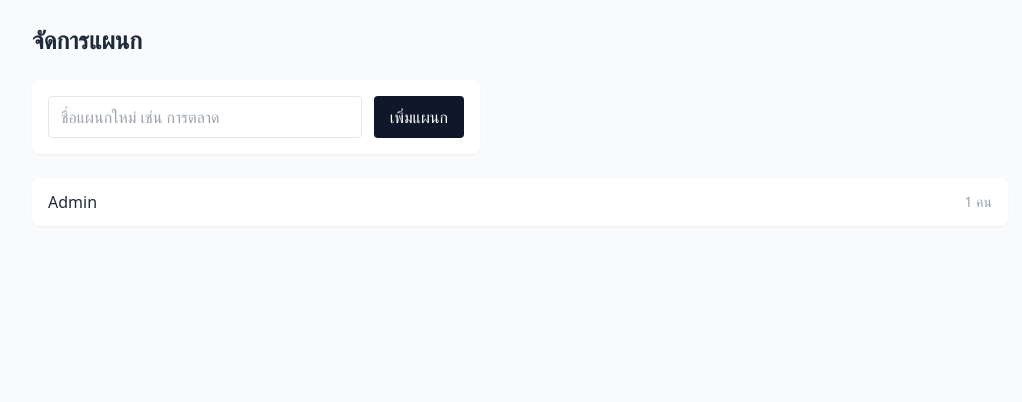
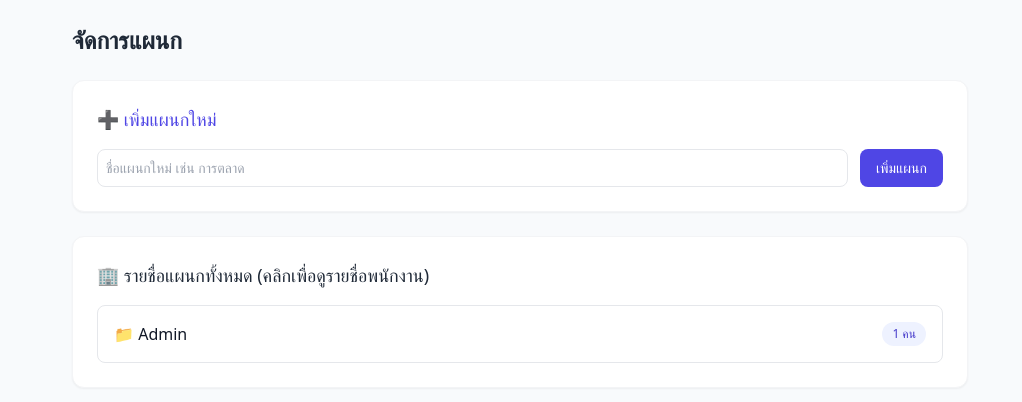
Before and after one commit to boyager4-dot/task-management-app, a Flask app: page /admin/departments in a window 1280 px wide. Shown: the part 56-458 px from the top of the page, without its empty margins (120-1142 px from the left). Run offline with Flask 3, Linux system fonts and the light colour scheme; a user stored in the database is signed in; some libraries are stand-ins or nearby versions.

Commit message:
Update department expandable view, employee move, and password reset

```diff
--- a/Desktop/task-management-app/app.py
+++ b/Desktop/task-management-app/app.py
@@ -271,13 +271,26 @@ def create_app():
             abort(403)
         dept = db.session.get(Department, dept_id)
         if dept:
-            # ป้องกันลบแผนกถ้ายังมีพนักงานอยู่
             if dept.employees:
                 flash("ไม่สามารถลบแผนกนี้ได้เนื่องจากยังมีพนักงานสังกัดอยู่", "error")
             else:
                 db.session.delete(dept)
                 db.session.commit()
                 flash("ลบแผนกเรียบร้อยแล้ว", "success")
+        return redirect(url_for("admin_departments"))
+
+    # ---------- Admin: move employee department ----------
+    @app.route("/admin/employees/<int:emp_id>/move", methods=["POST"])
+    @login_required
+    def move_employee(emp_id):
+        if not current_user.is_admin:
+            abort(403)
+        emp = db.session.get(Employee, emp_id)
+        if emp:
+            new_dept_id = request.form.get("department_id")
+            emp.department_id = int(new_dept_id) if new_dept_id else None
+            db.session.commit()
+            flash(f"ย้ายแผนกของ {emp.full_name} เรียบร้อยแล้ว", "success")
         return redirect(url_for("admin_departments"))
 
     # ---------- Admin: employees ----------
@@ -316,6 +329,22 @@ def create_app():
             "admin_employees.html", employees=employees, departments=departments
         )
 
+    # ---------- Admin: reset employee password ----------
+    @app.route("/admin/employees/<int:emp_id>/reset-password", methods=["POST"])
+    @login_required
+    def reset_password(emp_id):
+        if not current_user.is_admin:
+            abort(403)
+        emp = db.session.get(Employee, emp_id)
+        new_pw = request.form.get("new_password", "").strip()
+        if emp and new_pw:
+            emp.set_password(new_pw)
+            db.session.commit()
+            flash(f"รีเซ็ตรหัสผ่านของ {emp.full_name} เป็น '{new_pw}' เรียบร้อยแล้ว", "success")
+        else:
+            flash("กรุณากรอกรหัสผ่านใหม่", "error")
+        return redirect(url_for("admin_employees"))
+
     # ---------- Admin: delete employee ----------
     @app.route("/admin/employees/<int:emp_id>/delete", methods=["POST"])
     @login_required
--- a/Desktop/task-management-app/templates/admin_departments.html
+++ b/Desktop/task-management-app/templates/admin_departments.html
@@ -1,22 +1,63 @@
 {% extends "base.html" %}
-{% block title %}จัดการแผนก{% endblock %}
 {% block content %}
-<h1 class="text-2xl font-semibold mb-6">จัดการแผนก</h1>
+<div class="max-w-4xl mx-auto space-y-6">
+    <h1 class="text-2xl font-semibold text-gray-800">จัดการแผนก</h1>
 
-<form method="POST" class="bg-white p-4 rounded-lg shadow-sm flex gap-3 mb-6 max-w-md">
-  <input type="text" name="name" placeholder="ชื่อแผนกใหม่ เช่น การตลาด" required
-         class="flex-1 border rounded px-3 py-2">
-  <button class="bg-slate-900 text-white px-4 py-2 rounded hover:bg-slate-800">เพิ่มแผนก</button>
-</form>
+    <!-- ฟอร์มเพิ่มแผนก -->
+    <div class="bg-white p-6 rounded-xl shadow-sm border border-gray-100">
+        <h2 class="text-lg font-medium text-indigo-600 mb-4">➕ เพิ่มแผนกใหม่</h2>
+        <form method="POST" class="flex gap-3">
+            <input type="text" name="name" placeholder="ชื่อแผนกใหม่ เช่น การตลาด" required class="flex-1 p-2 border rounded-lg text-sm">
+            <button type="submit" class="bg-indigo-600 text-white px-4 py-2 rounded-lg text-sm hover:bg-indigo-700 transition whitespace-nowrap">เพิ่มแผนก</button>
+        </form>
+    </div>
 
-<div class="bg-white rounded-lg shadow-sm divide-y">
-  {% for d in departments %}
-  <div class="px-4 py-3 flex justify-between items-center">
-    <span>{{ d.name }}</span>
-    <span class="text-sm text-slate-400">{{ d.employees|length }} คน</span>
-  </div>
-  {% else %}
-  <div class="px-4 py-3 text-slate-400 text-sm">ยังไม่มีแผนก</div>
-  {% endfor %}
+    <!-- รายชื่อแผนกแบบกดขยายดูพนักงานและย้ายได้ -->
+    <div class="bg-white p-6 rounded-xl shadow-sm border border-gray-100 space-y-4">
+        <h2 class="text-lg font-medium text-gray-800">🏢 รายชื่อแผนกทั้งหมด (คลิกเพื่อดูรายชื่อพนักงาน)</h2>
+        <div class="space-y-3">
+            {% for dept in departments %}
+            <details class="border border-gray-200 rounded-lg p-4 group">
+                <summary class="flex justify-between items-center cursor-pointer font-medium text-gray-900 select-none">
+                    <span>📁 {{ dept.name }}</span>
+                    <span class="text-xs bg-indigo-50 text-indigo-700 px-2.5 py-1 rounded-full">{{ dept.employees | length }} คน</span>
+                </summary>
+
+                <div class="mt-4 pt-3 border-t border-gray-100 space-y-3">
+                    {% if dept.employees %}
+                        <div class="divide-y">
+                            {% for emp in dept.employees %}
+                            <div class="py-2 flex justify-between items-center text-sm">
+                                <div>
+                                    <span class="font-medium">{{ emp.full_name }}</span>
+                                    <span class="text-gray-500 text-xs">({{ emp.username }})</span>
+                                </div>
+                                <!-- ฟอร์มย้ายแผนกพนักงานคนนี้ด่วน -->
+                                <form action="{{ url_for('move_employee', emp_id=emp.id) }}" method="POST" class="flex items-center gap-2">
+                                    <select name="department_id" onchange="this.form.submit()" class="text-xs p-1 border rounded bg-gray-50">
+                                        <option value="">-- ไม่มีแผนก --</option>
+                                        {% for d in departments %}
+                                        <option value="{{ d.id }}" {% if d.id == emp.department_id %}selected{% endif %}>ย้ายไป: {{ d.name }}</option>
+                                        {% endfor %}
+                                    </select>
+                                </form>
+                            </div>
+                            {% endfor %}
+                        </div>
+                    {% else %}
+                        <p class="text-xs text-gray-400 py-1">ยังไม่มีพนักงานในแผนกนี้</p>
+                    {% endif %}
+
+                    <!-- ปุ่มลบแผนก -->
+                    <div class="pt-2 flex justify-end">
+                        <form action="{{ url_for('delete_department', dept_id=dept.id) }}" method="POST" onsubmit="return confirm('ยืนยันลบแผนกนี้?');">
+                            <button type="submit" class="text-red-600 hover:text-red-800 text-xs bg-red-50 px-3 py-1 rounded transition">ลบแผนกนี้</button>
+                        </form>
+                    </div>
+                </div>
+            </details>
+            {% endfor %}
+        </div>
+    </div>
 </div>
 {% endblock %}
```
Also changed, not shown: Desktop/task-management-app/templates/admin_employees.html (+16 -10 lines).
